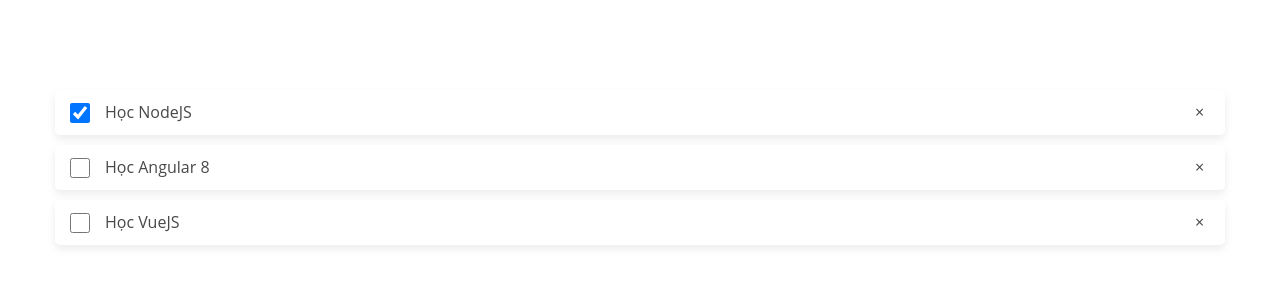
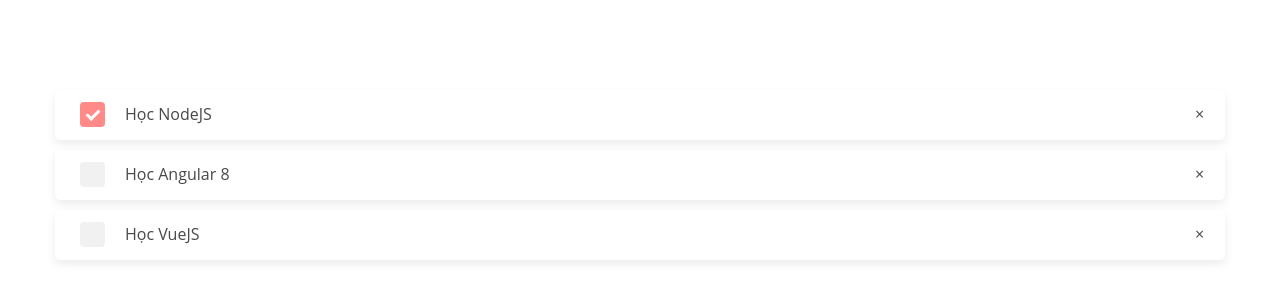
Before and after one commit to at-chaudang/todo-vue-pwa-dc, a Vue app: page / in a window 1280 px wide. Shown: the top 300 px of the page. Built offline with nearby package versions, Linux system fonts and the light colour scheme.

Commit message:
Style checkbox

```diff
--- a/src/assets/styles/modules/_buttons.scss
+++ b/src/assets/styles/modules/_buttons.scss
@@ -2,12 +2,12 @@ button {
   outline: 0;
   cursor: pointer;
   &:disabled {
-    opacity: .5;
+    opacity: 0.5;
   }
 }
 .btn-select-number {
-  @include pxRem("height", 24);
-  @include pxRem("width", 24);
+  @include pxRem('height', 24);
+  @include pxRem('width', 24);
   outline: 0;
   border: 0;
   cursor: pointer;
@@ -16,30 +16,29 @@ button {
   background-size: cover;
 }
 .input-txt {
-  @include pxRem("height", 40);
-  @include pxRem("font-size", 16);
-  @include pxRem("border-radius", 4);
+  @include pxRem('height', 40);
+  @include pxRem('font-size', 16);
+  @include pxRem('border-radius', 4);
   width: 100%;
   border: solid 1px map-get($colors, border);
 }
 .btn {
-  @include pxRem("height", 40);
-  @include pxRem("border-radius", 20);
+  @include pxRem('height', 40);
+  @include pxRem('border-radius', 20);
   width: 100%;
-  // text-transform: capitalize;
   &.btn-primary {
-    background-color: map-get($colors , primary);
+    background-color: map-get($colors, primary);
     color: map-get($colors, white);
     border: 0;
   }
   &.btn-white {
-    background-color: map-get($colors , white);
+    background-color: map-get($colors, white);
     color: map-get($colors, secondary);
     border: solid 1px map-get($colors, border);
   }
 }
 .btn-text {
-  @include pxRem("padding", 11 20);
+  @include pxRem('padding', 11 20);
   height: auto;
   width: auto;
   border: 0;
--- a/src/assets/styles/pages/_home.scss
+++ b/src/assets/styles/pages/_home.scss
@@ -1,22 +1,55 @@
 .todo-item {
-  @include pxRem(height, 45);
-  @include pxRem(padding, 0 15);
-  @include pxRem(margin, 10 0);
-  @include pxRem(border-radius, 5);
-  @include pxRem(box-shadow, 0 4 8 0 rgba(0, 0, 0, 0.08));
+  @include pxRem('height', 50);
+  @include pxRem('padding', 0 15);
+  @include pxRem('margin', 10 0);
+  @include pxRem('border-radius', 5);
+  @include pxRem('box-shadow', 0 4 8 0 rgba(0, 0, 0, 0.08));
   display: flex;
   align-items: center;
   background: map-get($colors, white);
   .delete-icon {
-    @include pxRem(min-width, 15);
+    @include pxRem('min-width', 15);
     margin-left: auto;
   }
   .todo-text {
-    @include pxRem(padding, 0 15);
+    @include pxRem('padding', 0 10);
+    @include pxRem('width', calc(100% - 15px));
   }
-  .input-checkbox {
-    @include pxRem(height, 20);
-    @include pxRem(width, 20);
-    margin: 0;
+  .checkmark {
+    @include pxRem('height', 25);
+    @include pxRem('width', 25);
+    @include pxRem('border-radius', 4);
+    @include pxRem('margin-right', 20);
+    background: map-get($colors, border);
+    opacity: 0.5;
+    &:hover {
+      opacity: 1;
+    }
+    &.completed {
+      background: map-get($colors, primary);
+      opacity: 1;
+      &::after {
+        @include pxRem('left', 9);
+        @include pxRem('top', 5);
+        @include pxRem('width', 5);
+        @include pxRem('height', 10);
+        border: solid map-get($colors, white);
+        @include pxRem('border-width', 0 3 3 0);
+        position: absolute;
+        content: '';
+        display: block;
+        background: map-get($colors, primary);
+        -webkit-transform: rotate(45deg);
+        -ms-transform: rotate(45deg);
+        transform: rotate(45deg);
+      }
+    }
+  }
+  input:checked ~ .checkmark:after {
+    content: '';
+    display: block;
+    width: 10px;
+    height: 10px;
+    background: map-get($colors, primary);
   }
 }
--- a/src/components/features/TodoItem.vue
+++ b/src/components/features/TodoItem.vue
@@ -1,15 +1,10 @@
 <template>
   <li class="todo-item">
-    <input type="checkbox" class="input-checkbox pointer" v-model="completed" />
-    <label v-if="!editing" class="todo-text" :class="{completed: completed}">{{title}}</label>
-    <input
-      v-else
-      v-focus
-      class="form-control todo-text"
-      type="text"
-      placeholder="Enter a task!"
-      v-model="title"
-    />
+    <label class="todo-text d-flex is-relative pointer" :class="{completed: completed}">
+      <span class="checkmark is-relative" :class="{completed: completed}"></span>
+      <input type="checkbox" class="d-none" v-model="completed" />
+      {{title}}
+    </label>
     <div class="delete-icon pointer">&times;</div>
   </li>
 </template>
```
